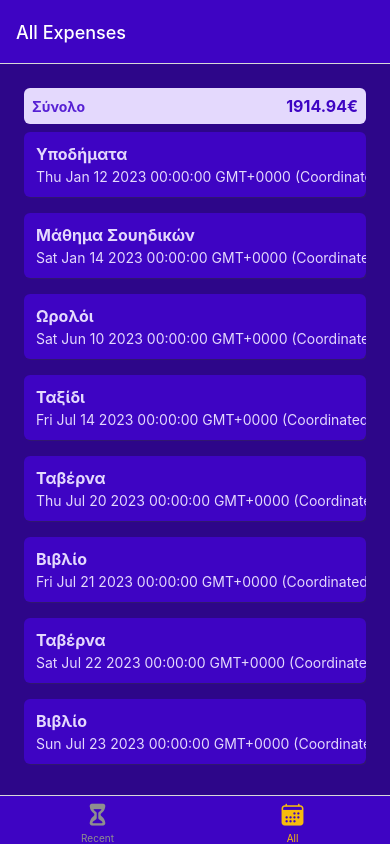
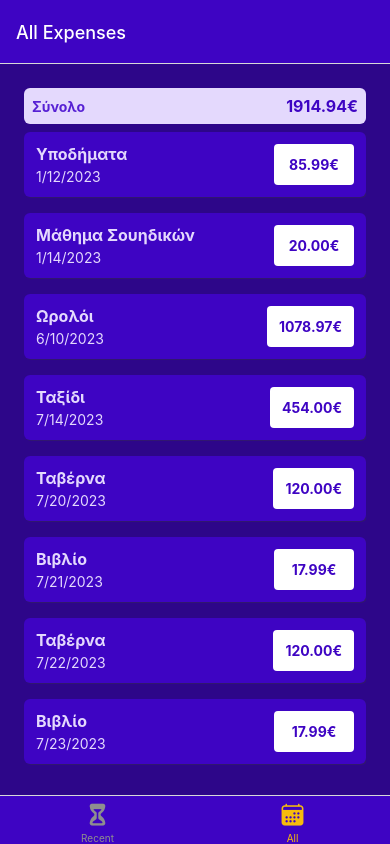
Before and after one commit to 1KRS/exoda-rn, a React Native app: screen /AllExpenses in a window 390 px wide. Built offline with nearby package versions, Linux system fonts and the light colour scheme.

Commit message:
Formatting Dates

```diff
--- a/components/ExpenseItem.js
+++ b/components/ExpenseItem.js
@@ -1,5 +1,6 @@
 import { Pressable, StyleSheet, Text, View } from 'react-native';
 import { GlobalStyles } from '../constants/styles';
+import { getFormattedDate } from '../util/date';
 
 const Colors = GlobalStyles.colors;
 
@@ -9,10 +10,10 @@
       <View style={styles.expenseItem}>
         <View>
           <Text style={[styles.textBase, styles.description]}>{description}</Text>
-          <Text style={styles.textBase}>{date.toString()}</Text>
+          <Text style={styles.textBase}>{getFormattedDate(date)}</Text>
         </View>
         <View style={styles.amountContainer}>
-          <Text style={styles.amount}>{amount}</Text>
+          <Text style={styles.amount}>{amount.toFixed(2)}€</Text>
         </View>
       </View>
     </Pressable>
@@ -48,7 +49,7 @@
     justifyContent: 'center',
     alignItems: 'center',
     borderRadius: 4,
-
+    minWidth: 80,
   },
   amount: {
     color: Colors.primary500,
--- /dev/null
+++ b/util/date.js
@@ -0,0 +1,3 @@
+export const getFormattedDate = (date) => {
+  return  date.toLocaleDateString()
+};
```
